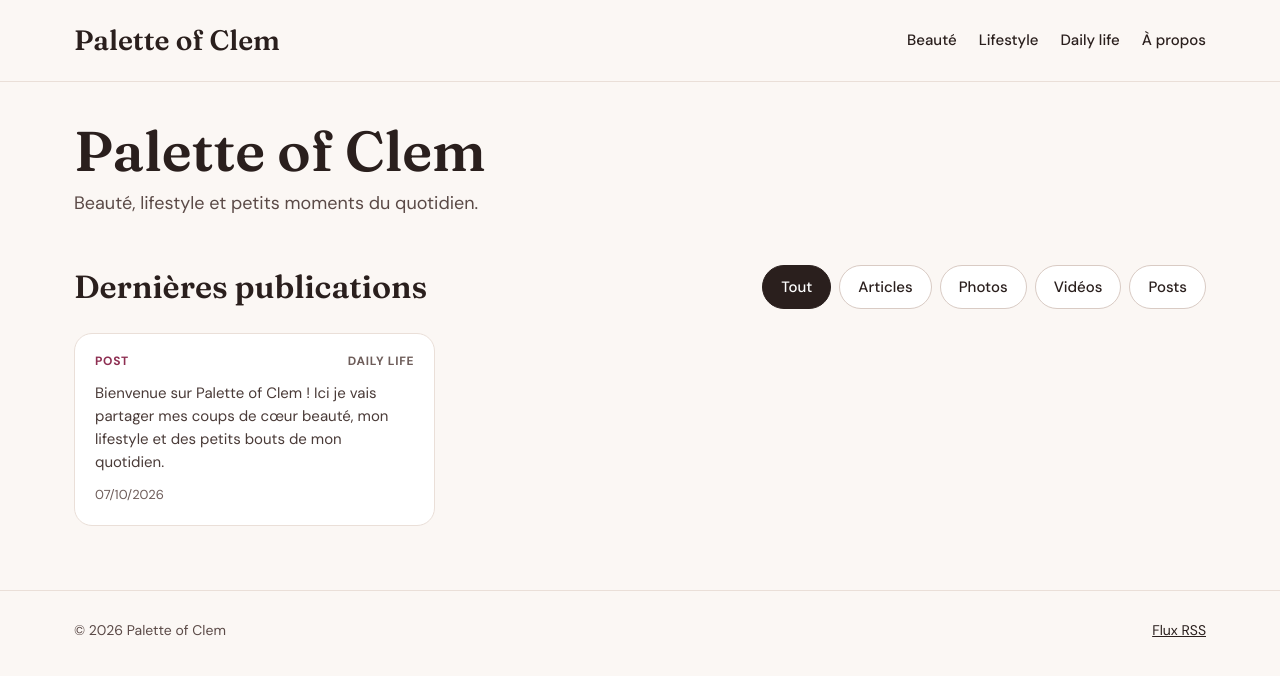
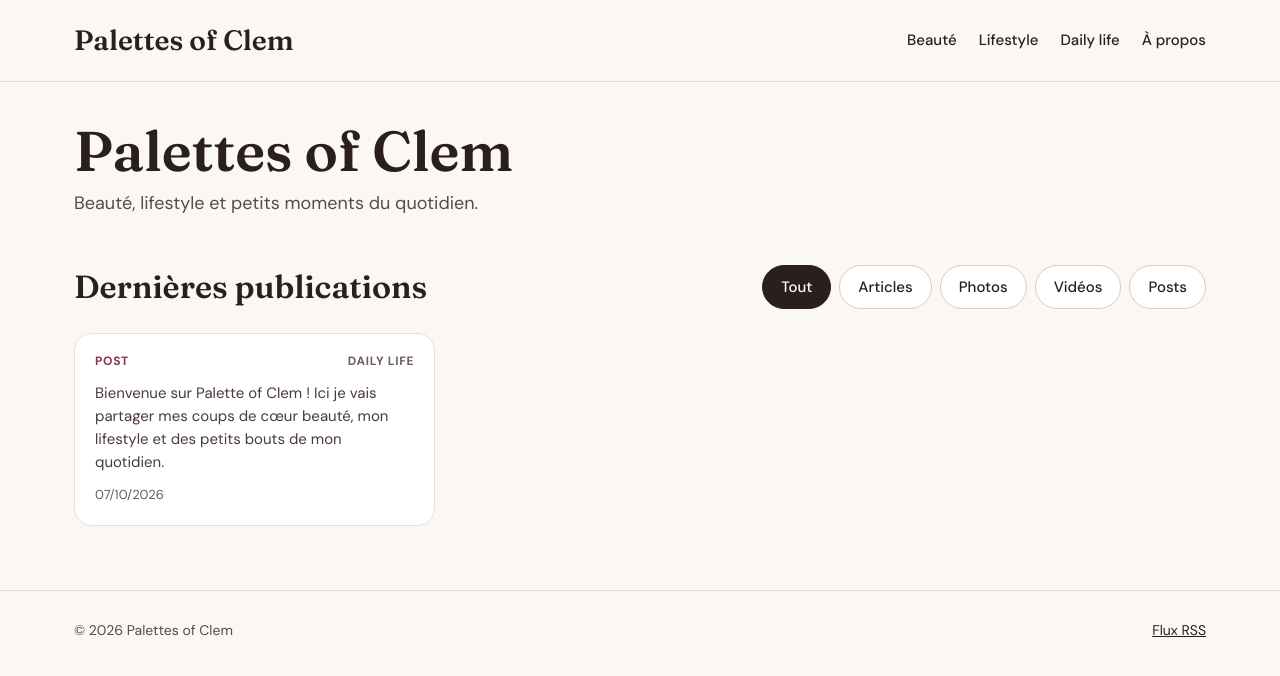
Before and after one commit to cl3mouu/paletteofclem, a Jekyll site: the page built from index.html, in a window 1280 px wide. Shown: the top 676 px of the page. Built offline with Jekyll 4.4.1, drawn with Linux system fonts in a browser that asks for light colours.

Commit message:
Update _config.yml

```diff
--- a/_config.yml
+++ b/_config.yml
@@ -1,4 +1,4 @@
-title: Palette of Clem
+title: Palettes of Clem
 description: Beauté, lifestyle et petits moments du quotidien.
 lang: fr
 url: "https://cl3mouu.github.io"
```
